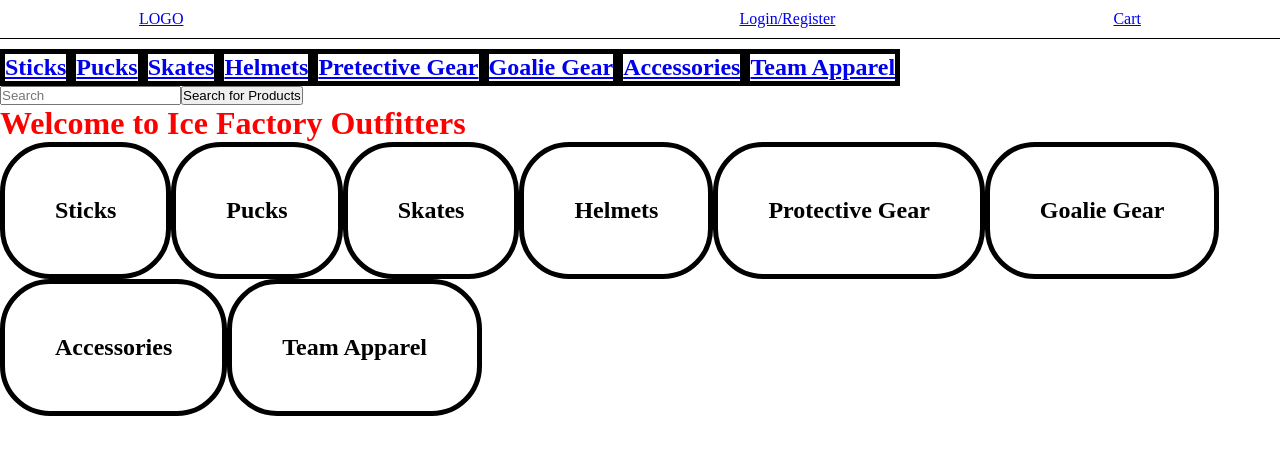
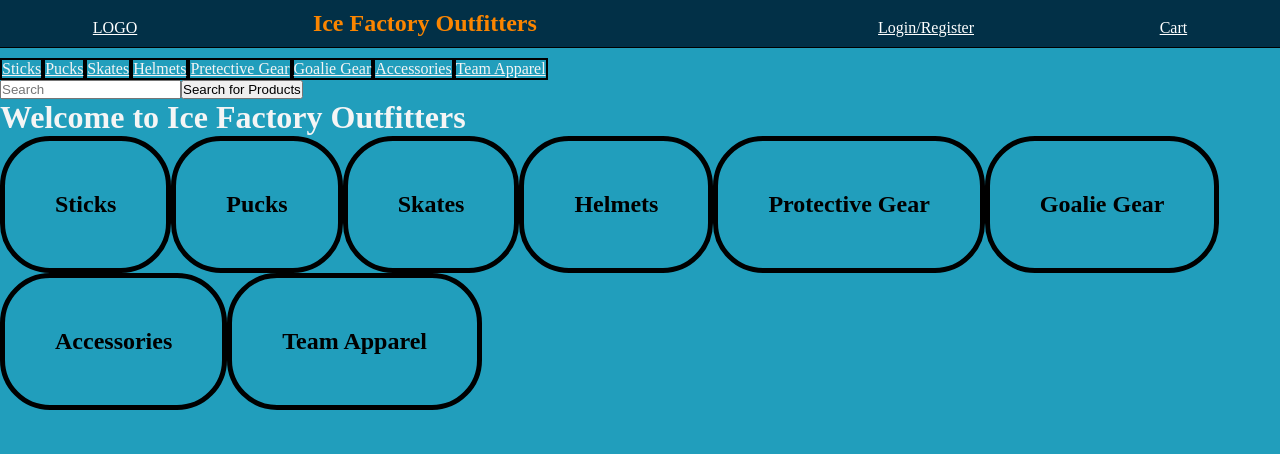
Before and after one commit to 2211-team8-capstone/Ice-Factory-Outfitters, a React (Create React App) app: page / in a window 1280 px wide. Shown: the top 454 px of the page. Built offline with nearby package versions, Linux system fonts and the light colour scheme.

Commit message:
various css changes. added logout functionality

```diff
--- a/src/components/App.js
+++ b/src/components/App.js
@@ -13,8 +13,10 @@ import "../style/App.css";
 
 const App = () => {
   const [APIHealth, setAPIHealth] = useState("");
-  const [token, setToken] = useState(localStorage.getItem("token") );
+  const [token, setToken] = useState(localStorage.getItem("token"));
   const [user, setUser] = useState({});
+
+  console.log("APP.js token", token);
 
   useEffect(() => {
     const getAPIStatus = async () => {
@@ -27,7 +29,7 @@ const App = () => {
 
   return (
     <>
-      <Header />
+      <Header setToken={setToken} token={token} />
       <NavBar />
       <div>
         <Routes>
@@ -40,7 +42,10 @@ const App = () => {
           <Route path="/goalieGear" element={<Product />}></Route>
           <Route path="/accessories" element={<Product />}></Route>
           <Route path="/teamApparel" element={<Product />}></Route>
-          <Route path="/LoginRegister" element={<LoginRegister setToken={setToken}/>}></Route>
+          <Route
+            path="/LoginRegister"
+            element={<LoginRegister setToken={setToken} />}
+          ></Route>
         </Routes>
       </div>
     </>
--- a/src/components/Header.js
+++ b/src/components/Header.js
@@ -2,19 +2,39 @@ import React, { useState, useEffect } from "react";
 import { Link } from "react-router-dom";
 import "../style/Header.css";
 
-const Header = () => {
+const Header = (props) => {
+  const handleLogout = () => {
+    localStorage.clear();
+    props.setToken("");
+  };
+
   return (
     <>
       <div className="header">
         <div className="logo">
-          <Link to={"/"}>LOGO</Link>
+          <Link to={"/"} className="head-links">
+            LOGO
+          </Link>
         </div>
+        <h2 className="delete-later">Ice Factory Outfitters</h2>
         <div className="login-cart"></div>
-        <div className="register-login">
-          <Link to={"/LoginRegister"}>Login/Register</Link>
-        </div>
+        {!props.token ? (
+          <div className="register-login">
+            <Link to={"/LoginRegister"} className="head-links">
+              Login/Register
+            </Link>
+          </div>
+        ) : (
+          <div className="logout" onClick={handleLogout}>
+            <Link to={"/"} className="head-links">
+              Logout
+            </Link>
+          </div>
+        )}
         <div className="cart">
-          <Link to={"/cart"}>Cart</Link>
+          <Link to={"/cart"} className="head-links">
+            Cart
+          </Link>
         </div>
       </div>
     </>
--- a/src/components/LoginRegister.js
+++ b/src/components/LoginRegister.js
@@ -61,7 +61,7 @@ const LoginRegister = () => {
         </div>
 
         <div className="register">
-          <h3>New Customers Login</h3>
+          <h3>New Customer Register</h3>
           <form
             className="register-form"
             onSubmit={async (e) => {
--- a/src/components/NavBar.js
+++ b/src/components/NavBar.js
@@ -8,30 +8,32 @@ const NavBar = () => {
   return (
     <>
       <div className="nav-bar-products-container">
-        <h2 className="nav-bar-products">
-          <Link to="/sticks">Sticks</Link>
-        </h2>
-        <h2 className="nav-bar-products">
-          <Link to="/pucks">Pucks</Link>
-        </h2>
-        <h2 className="nav-bar-products">
-          <Link to="/skates">Skates</Link>
-        </h2>
-        <h2 className="nav-bar-products">
-          <Link to="/helmets">Helmets</Link>
-        </h2>
-        <h2 className="nav-bar-products">
-          <Link to="/protectiveGear">Pretective Gear</Link>
-        </h2>
-        <h2 className="nav-bar-products">
-          <Link to="/goalieGear">Goalie Gear</Link>
-        </h2>
-        <h2 className="nav-bar-products">
-          <Link to="/accessories">Accessories</Link>
-        </h2>
-        <h2 className="nav-bar-products">
-          <Link to="/teamApparel">Team Apparel</Link>
-        </h2>
+        <Link to="/sticks" className="nav-bar-products">
+          Sticks
+        </Link>
+
+        <Link to="/pucks" className="nav-bar-products">
+          Pucks
+        </Link>
+
+        <Link to="/skates" className="nav-bar-products">
+          Skates
+        </Link>
+        <Link to="/helmets" className="nav-bar-products">
+          Helmets
+        </Link>
+        <Link to="/protectiveGear" className="nav-bar-products">
+          Pretective Gear
+        </Link>
+        <Link to="/goalieGear" className="nav-bar-products">
+          Goalie Gear
+        </Link>
+        <Link to="/accessories" className="nav-bar-products">
+          Accessories
+        </Link>
+        <Link to="/teamApparel" className="nav-bar-products">
+          Team Apparel
+        </Link>
       </div>
       <div className="search-bar">
         <form>
--- a/src/style/Header.css
+++ b/src/style/Header.css
@@ -6,7 +6,7 @@
  }
 
  .header {
-    /* background-color: #023047; */
+    background-color: #023047;
     border-bottom: 1px black solid;
     display: flex;
     justify-content: space-around;
@@ -16,3 +16,17 @@
     padding-bottom: 10px;
 
 }
+
+.delete-later {
+    color: #fb8500;
+}
+
+.head-links{
+    margin: 10px;
+    color: white;
+}
+
+.head-links:hover {
+    color: #fb8500;
+    text-decoration: none;
+}
--- a/src/style/Home.css
+++ b/src/style/Home.css
@@ -7,7 +7,7 @@
 
  .welcome{
 
-    color: red;
+    color: whitesmoke;;
  }
 
  .all-products-container{
--- a/src/style/NavBar.css
+++ b/src/style/NavBar.css
@@ -10,5 +10,6 @@
 }
 
 .nav-bar-products{
-    border: black solid 5px;
+    border: black solid 2px;
+    color: whitesmoke;
 }
--- a/src/style/index.css
+++ b/src/style/index.css
@@ -2,6 +2,13 @@
 
 * {
   box-sizing: border-box;
+  margin: 0;
+    padding: 0;
+
+}
+
+body {
+  background-color: #219ebc;
 }
 
 :root {
```
